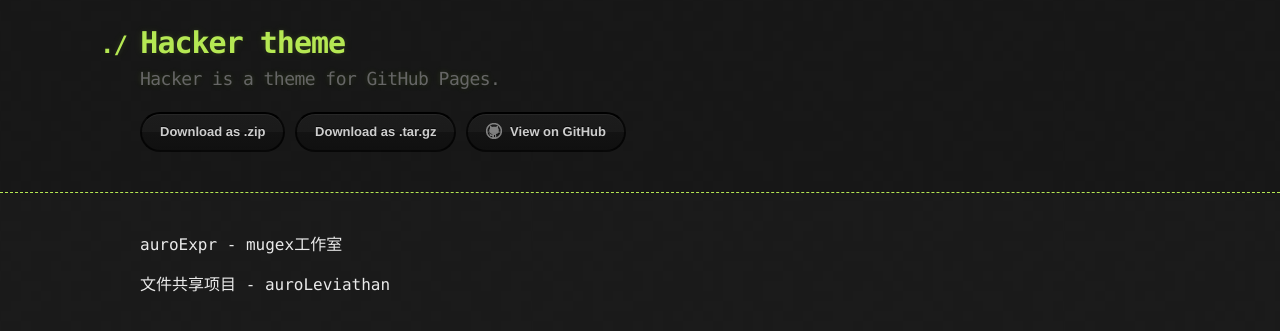
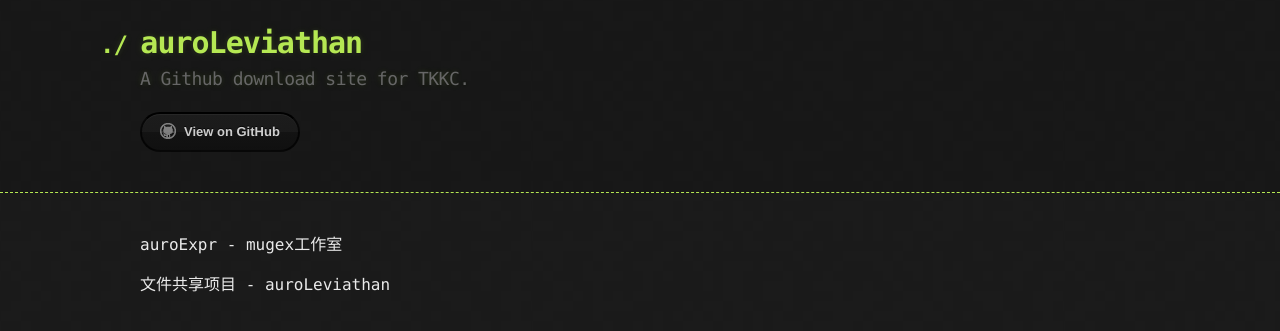
Before and after one commit to THSLP13/leviathan_toolsite, a Jekyll site: the page built from index.md, in a window 1280 px wide. Shown: the top 331 px of the page. Built offline with Jekyll 4.4.1, drawn with Linux system fonts in a browser that asks for light colours; our own code applies the rules of GitHub Pages for plain Markdown files.

Commit message:
Update _config.yml

```diff
--- a/_config.yml
+++ b/_config.yml
@@ -1,5 +1,5 @@
-title: Hacker theme
-description: Hacker is a theme for GitHub Pages.
-show_downloads: true
+title: auroLeviathan
+description: A Github download site for TKKC.
+show_downloads: false
 google_analytics:
 theme: jekyll-theme-hacker
```
